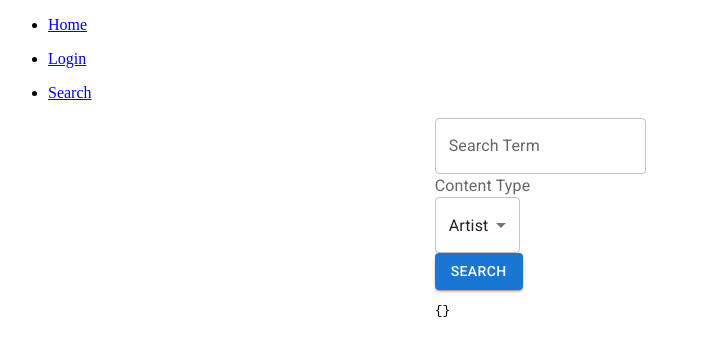
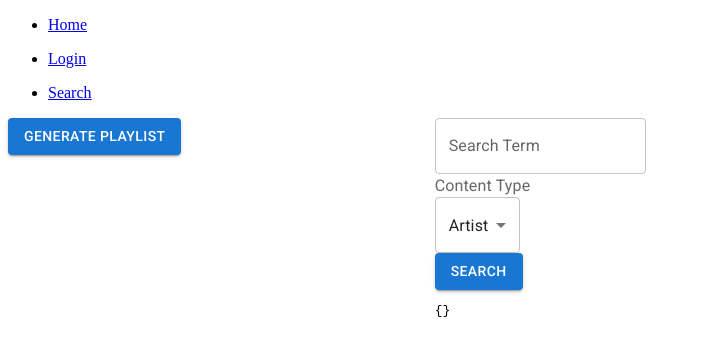
Before and after one commit to cryosis7/ArtistMixer, a React (Create React App) app: page /search in a window 1280 px wide. Shown: the top 356 px of the page, without its empty margins (0-702 px from the left). Built offline with nearby package versions, Linux system fonts and the light colour scheme; sample sign-in values are in the browser's storage.

Commit message:
Selects random songs from spotify

```diff
--- a/src/components/SelectedMedia/SelectedMediaContainer.tsx
+++ b/src/components/SelectedMedia/SelectedMediaContainer.tsx
@@ -1,4 +1,7 @@
+import Button from "@mui/material/Button";
 import { SelectedMediaList } from "./SelectedMediaList";
+import React from "react";
+import { redirect } from "react-router-dom";
 
 export type SpotifyMedia =
   | SpotifyApi.TrackObjectFull
@@ -23,5 +26,49 @@ interface SelectedMediaContainerProps {
 export const SelectedMediaContainer: React.FC<SelectedMediaContainerProps> = ({
   selectedMedia,
 }) => {
-  return <SelectedMediaList selectedMedia={selectedMedia} />;
+  const token = localStorage.getItem("token") ?? "";
+
+  if (!token) {
+    console.error("No token found - Auth test must be failing");
+  }
+
+  const generatePlaylist = () => {
+    const url =
+      "https://jrfg22ir6f.execute-api.ap-southeast-2.amazonaws.com/api/getrandomplaylist";
+    const params = new URLSearchParams();
+    params.set("token", token);
+    params.set("artists", Object.keys(selectedMedia?.artist ?? "").join(","));
+    params.set("playlistSize", "30");
+    const requestUrl = `${url}?${params.toString()}`;
+
+    fetch(requestUrl, {
+      method: "GET",
+    })
+      .then((res) => res.json())
+      .then((data) => {
+        console.log(data);
+        // setSearchResults(data);
+        // TODO: get the random songs from the api.
+      })
+      .catch((err) => {
+        // If unauthorized, redirect to login
+        if (err.status === 401) {
+          redirect("/login");
+        } else {
+          console.error(err);
+        }
+      })
+      .finally(() => {
+        // setIsSearching(false);
+      });
+  };
+
+  return (
+    <React.Fragment>
+      <SelectedMediaList selectedMedia={selectedMedia} />
+      <Button variant="contained" color="primary" onClick={generatePlaylist}>
+        Generate Playlist
+      </Button>
+    </React.Fragment>
+  );
 };
```
